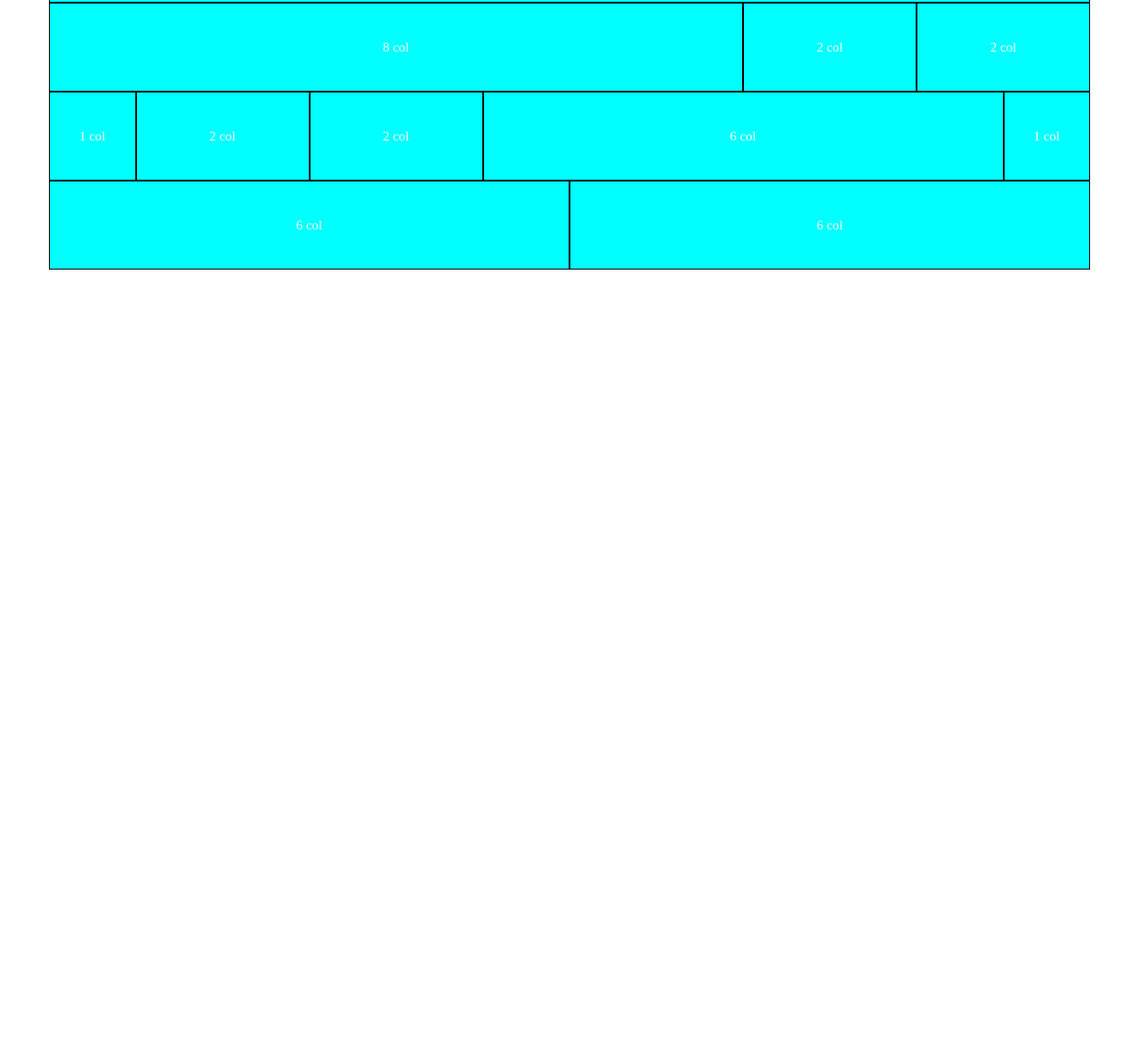
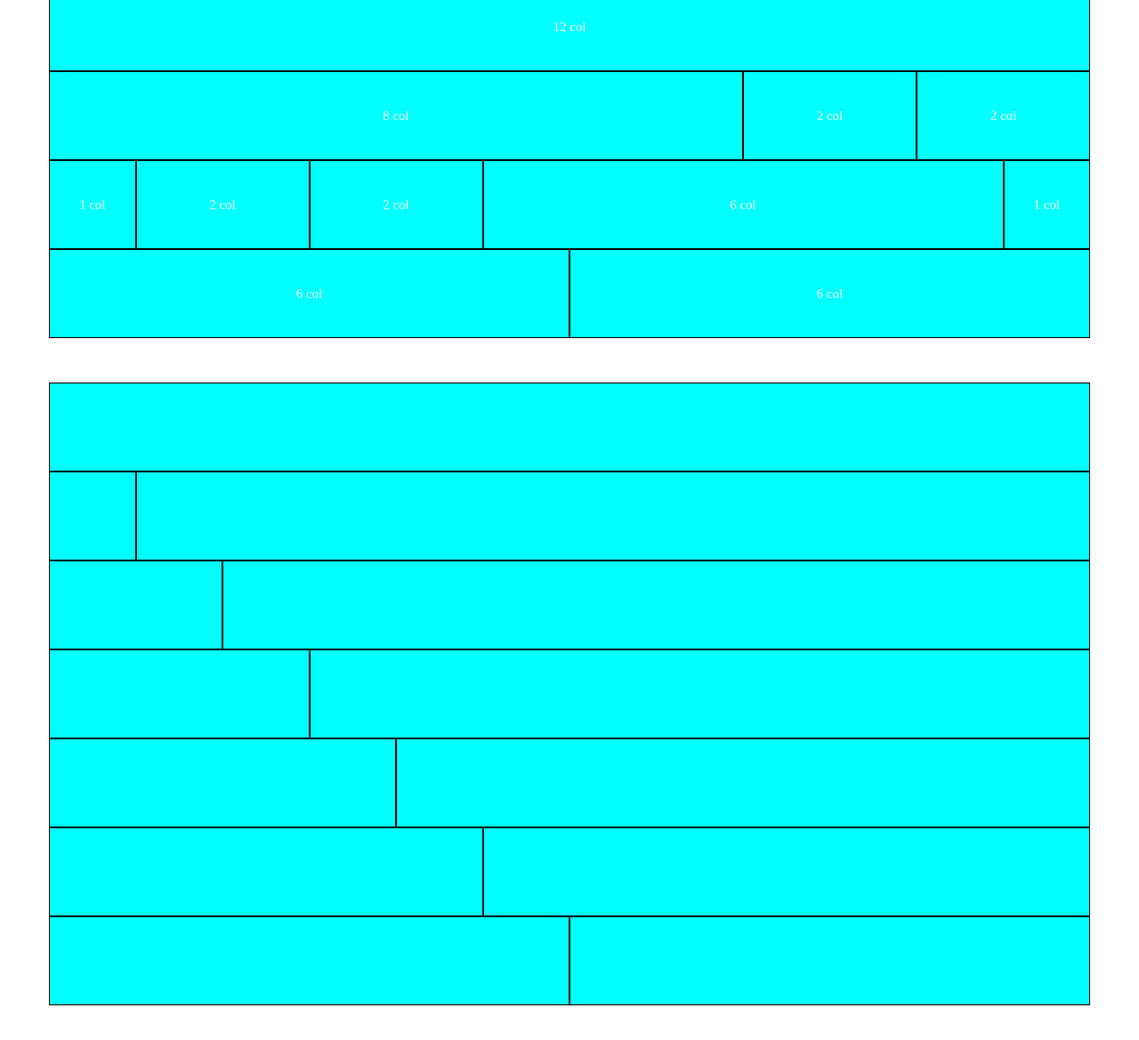
Before and after one commit to Passa69/html-css-12bool, a plain HTML site: page index.html in a window 1280 px wide. Shown: the part 297-1466 px from the top of the page at 89% size. Before the commit the page ends 800 px from the top, so only its background shows below. Drawn offline with Linux system fonts and the light colour scheme.

Commit message:
container2

```diff
--- a/css/style.css
+++ b/css/style.css
@@ -13,6 +13,11 @@
     position: relative;
 }
 
+/* contenitori */
+.container {
+    margin: 50px auto;
+}
+
 .title {
     position: absolute;
     top: 50%;
--- a/index.html
+++ b/index.html
@@ -9,8 +9,9 @@
     <title>Structure</title>
 </head>
 <body>
+    <div class="container">
 
-    <div class="container">
+        <h2>Esercizio per casa</h2>
 
         <div class="row">
             <div class="col-1"><span class="title">1 col</span></div>
@@ -77,5 +78,48 @@
         </div>
     </div>
 
+    <div class="container">
+
+        <div class="row">
+            <div class="col-12"></div>
+        </div>
+
+        <div class="row">
+            <div class="col-1"></div>
+
+            <div class="col-11"></div>
+        </div>
+
+        <div class="row">
+            <div class="col-2"></div>
+
+            <div class="col-10"></div>
+        </div>
+
+        <div class="row">
+            <div class="col-3"></div>
+
+            <div class="col-9"></div>
+        </div>
+
+        <div class="row">
+            <div class="col-4"></div>
+
+            <div class="col-8"></div>
+        </div>
+
+        <div class="row">
+            <div class="col-5"></div>
+
+            <div class="col-7"></div>
+        </div>
+
+        <div class="row">
+            <div class="col-6"></div>
+
+            <div class="col-6"></div>
+        </div>
+    </div>
+
 </body>
 </html>
```
